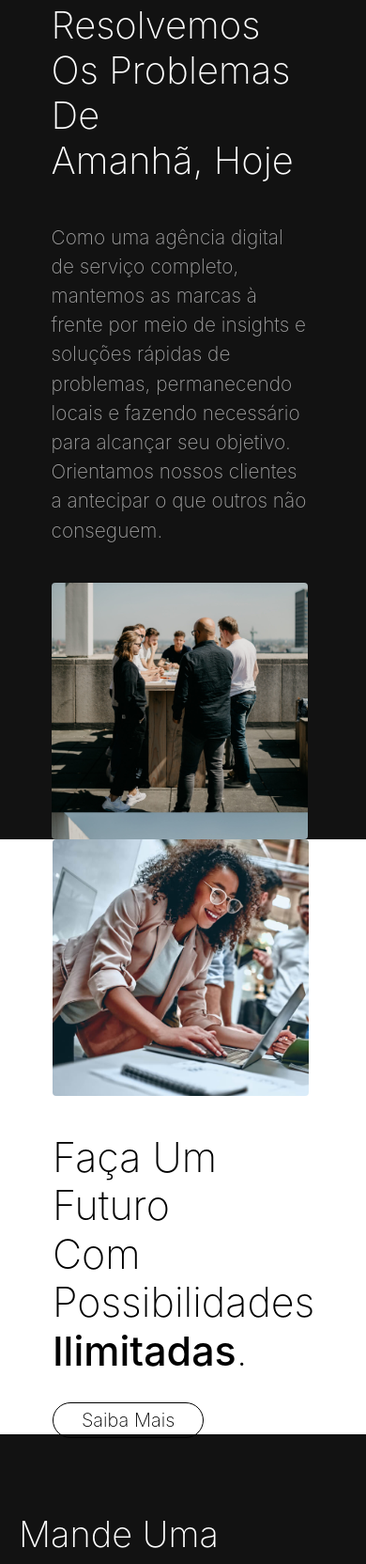
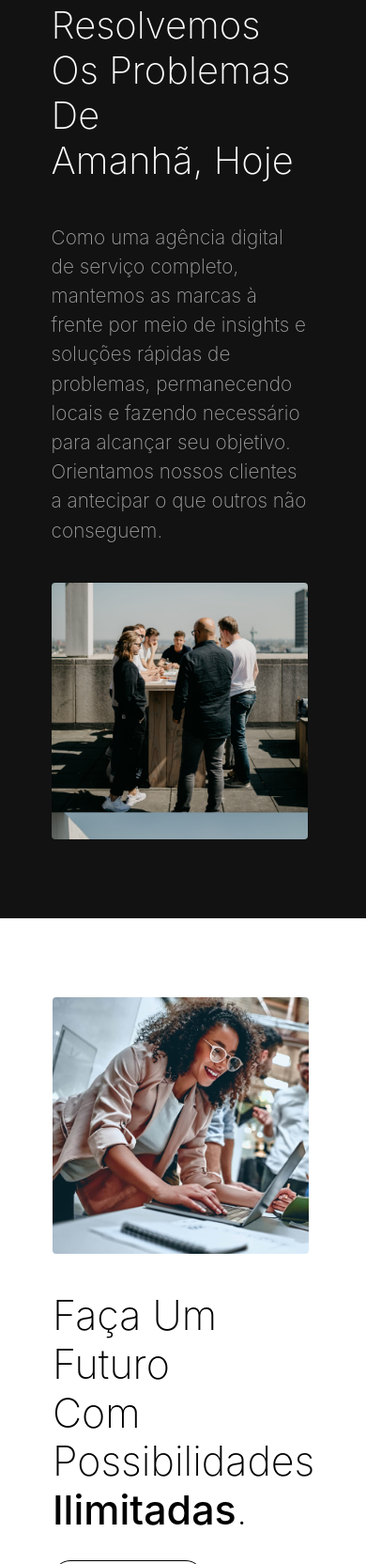
Before and after one commit to GuilhermeW3ber/AgoraDef, a plain HTML site: page index.html in a window 390 px wide. Shown: the part 1422-3086 px from the top of the page at 94% size. Drawn offline with nearby package versions, Linux system fonts and the light colour scheme; a web font is replaced by a local one.

Commit message:
feat: image fits

```diff
--- a/Src/Css/style.css
+++ b/Src/Css/style.css
@@ -951,7 +951,7 @@ section{
         -webkit-border-radius: 3px;
         -moz-border-radius: 3px;
         border-radius: 3px;
-        height: 700px;
+        height: 600px;
     }
 
     .servicesCard{
@@ -967,6 +967,7 @@ section{
         padding: 3rem 2rem 2.5rem;
         background: linear-gradient(rgba(22, 22, 22, 0.7), rgba(22, 22, 22, 0.7));
     }
+
 
     .servicesText{
         margin: 0 5vw 0px;
@@ -986,6 +987,14 @@ section{
         width: 85vw;
         color: #a3a3a3;
         margin-top: 30px;
+    }
+
+    .main{
+        padding: 0 0 10vh;
+    }
+
+    .main2{
+        padding: 10vh 0;
     }
 }
 
@@ -1060,8 +1069,6 @@ section{
 #dryTech{
     background-image: url(../images/Clinetes/DryTech.jpeg);
     background-size: cover;
-    background-position-x: -100px;
-
 }
 
 #dornelles{
--- a/index.html
+++ b/index.html
@@ -142,7 +142,7 @@
           </div>
       </div>
     </div>
-    <div class="main" id="about">
+    <div class="main2" id="about">
       <div class="mainContainer">
         <div class="mainImgContainer">
           <div class="mainImgCard" id="secondContainer"></div>
```
